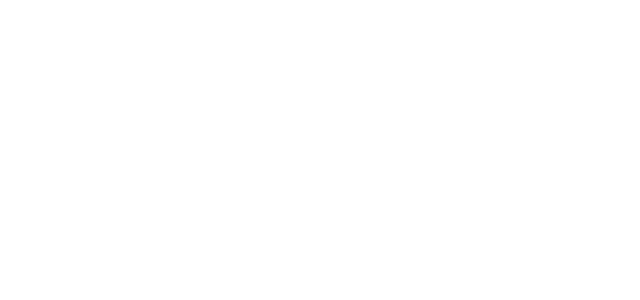
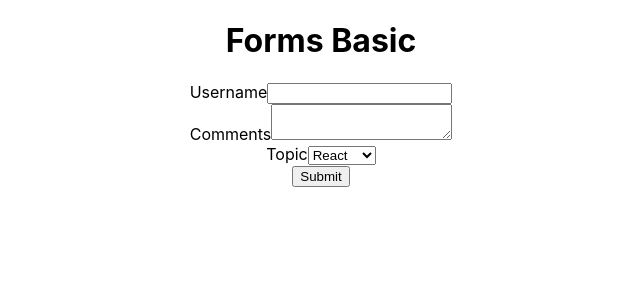
Before and after one commit to MatMatzZ/React-Repository, a React (Create React App) app: page / in a window 1280 px wide. Shown: the top 300 px of the page, without its empty margins (319-959 px from the left). Built offline with nearby package versions, Linux system fonts and the light colour scheme.

Commit message:
Forms Basic

```diff
--- a/src/App.js
+++ b/src/App.js
@@ -15,11 +15,13 @@
 import Inline from './components/Inline';
 import './appStyles.css'
 import styles from './appStyles.module.css'
+import Form from './components/Form';
 
 class App extends Component {
   render(){
     return (
       <div className="App">
+        <Form></Form>
         {/* <h1 className='error'>Error</h1>
         <h1 className={styles.success}>Success</h1>
         <Inline></Inline>
--- /dev/null
+++ b/src/components/Form.js
@@ -0,0 +1,80 @@
+import React, { Component } from 'react'
+
+function UserName(props){
+    return(
+        <div>
+            <label>Username</label>
+            <input type='text' value={props.username} onChange={props.handleUsernameChange}></input>
+        </div>
+    )
+}
+function Comments(props){
+    return(
+        <div>
+            <label>Comments</label>
+            <textarea value={props.comments} onChange={props.handleCommentsChange}></textarea>
+        </div>
+    )
+}
+function Topics(props){
+    const topicsList = props.topics;
+    return(
+        <div>
+            <label>Topic</label>
+            <select value={props.selTopic} onChange={props.handleTopicChange}>
+                {topicsList.map(topic=> <option value={topic}>{topic}</option>)}
+            </select>
+        </div>
+    )
+}
+
+class Form extends Component {
+    constructor(props) {
+        super(props)
+
+        this.state = {
+             username:'',
+             comments:'',
+             topic:'React'
+        }
+        this.handleUsernameChange = this.handleUsernameChange.bind(this)
+        this.handleCommentsChange = this.handleCommentsChange.bind(this)
+        this.handleTopicChange = this.handleTopicChange.bind(this)
+        this.handleSubmit = this.handleSubmit.bind(this)
+    }
+    handleUsernameChange = (event)=>{
+        this.setState({
+            username:event.target.value
+        })
+    }
+    handleCommentsChange = (event)=>{
+        this.setState({
+            comments:event.target.value
+        })
+    }
+    handleTopicChange = (event)=>{
+        this.setState({
+            topic:event.target.value
+        })
+    }
+    handleSubmit = (event)=>{
+        alert(` Username : ${this.state.username}, Comment: ${this.state.comments}, Skill: ${this.state.topic}`)
+        event.preventDefault();
+    }
+    render() {
+        const topics = ['React','Angular','Vue'];
+        return (
+            <div>
+                <h1>Forms Basic</h1>
+                <form onSubmit={this.handleSubmit}>
+                    <UserName username={this.state.username} handleUsernameChange={this.handleUsernameChange}></UserName>
+                    <Comments comment={this.state.comments} handleCommentsChange={this.handleCommentsChange}/>
+                    <Topics topics={topics} selTopic={this.state.topic} handleTopicChange={this.handleTopicChange}></Topics>
+                    <button type='submit'>Submit</button>
+                </form>
+            </div>
+        )
+    }
+}
+
+export default Form
```
